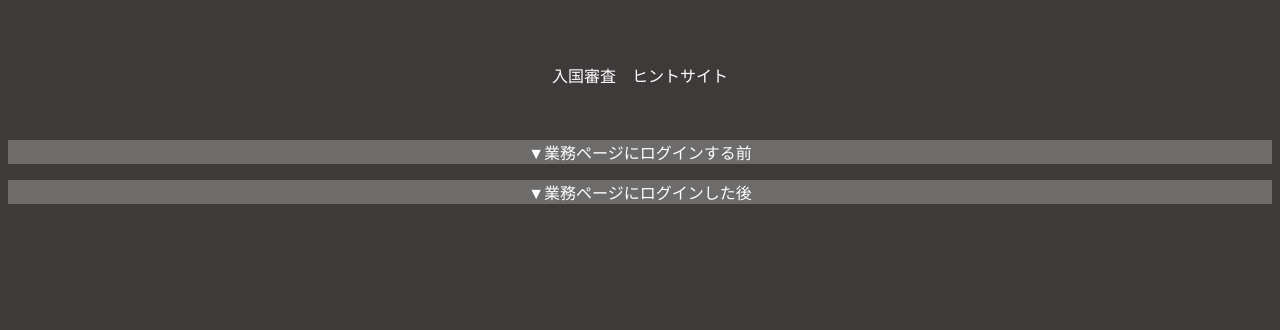
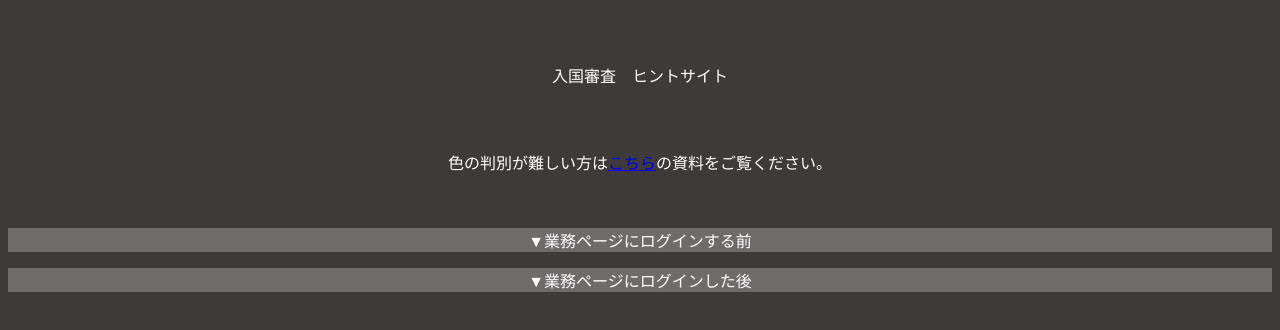
Before and after one commit to ydc-k/country, a plain HTML site: page hint.htm in a window 1280 px wide. Drawn offline with nearby package versions, Linux system fonts and the light colour scheme.

Commit message:
Update hint.htm

```diff
--- a/hint.htm
+++ b/hint.htm
@@ -34,6 +34,8 @@ $(function(){
 <div class="main">
 
 	<p class="bun">入国審査　ヒントサイト</p>
+
+	<p class="bun">色の判別が難しい方は<a href="color.pdf" target="_blank">こちら</a>の資料をご覧ください。</p>
 
 <label for="1"><p class="one">▼業務ページにログインする前</p></label>
 
```
